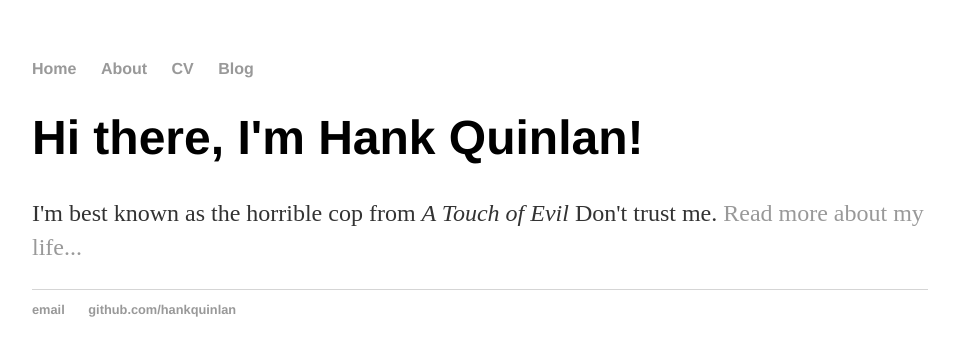
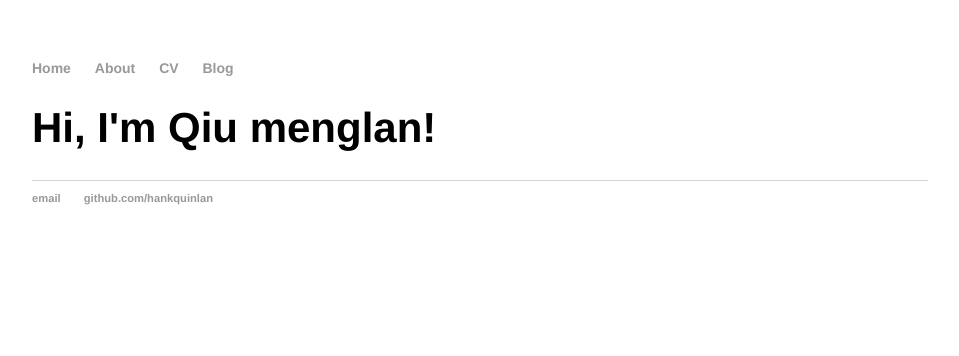
Before and after one commit to lanlan1128/lanlan1128.github.io, a Jekyll site: the page built from index.html, in a window 1280 px wide. Shown: the top 356 px of the page, without its empty margins (160-1119 px from the left). Built offline with Jekyll 4.4.1, drawn with Linux system fonts in a browser that asks for light colours.

```diff
--- a/_layouts/default.html
+++ b/_layouts/default.html
@@ -21,8 +21,8 @@
 			</div><!-- /.container -->
 			<footer>
 	    		<ul>
-	        		<li><a href="mailto:hankquinlanhub@gmail.com">email</a></li>
-	        		<li><a href="https://github.com/hankquinlan">github.com/hankquinlan</a></li>
+	        		<li><a href="mailto:merryOrchid1@gmail.com">email</a></li>
+	        		<li><a href="https://github.com/lanlan1128">github.com/hankquinlan</a></li>
 				</ul>
 			</footer>
 		</body>
--- a/blog/index.html
+++ b/blog/index.html
@@ -1,6 +1,6 @@
 ---
 layout: default
-title: Hank Quinlan's Blog
+title: Qiu Menglan's Blog
 ---
 <h1>{{ page.title }}</h1>
 <ul class="posts">
--- a/css/main.css
+++ b/css/main.css
@@ -1,6 +1,7 @@
 body {
     margin: 60px auto;
     width: 70%;
+    font-size: 14px;
 }
 nav ul, footer ul {
     font-family:'Helvetica', 'Arial', 'Sans-Serif';
@@ -19,12 +20,15 @@
 a:hover {
     text-decoration: underline;
 }
+.container a {
+   color: #0366d6;
+}
 h1 {
     font-size: 3em;
     font-family:'Helvetica', 'Arial', 'Sans-Serif';
 }
 p {
-    font-size: 1.5em;
+    font-size: 1.2em;
     line-height: 1.4em;
     color: #333;
 }
--- a/index.html
+++ b/index.html
@@ -1,8 +1,7 @@
 ---
 layout: default
-title: Hank Quinlan, Horrible Cop
+title: Home page
 ---
 <div class="blurb">
-	<h1>Hi there, I'm Hank Quinlan!</h1>
-	<p>I'm best known as the horrible cop from <em>A Touch of Evil</em> Don't trust me. <a href="/about">Read more about my life...</a></p>
+	<h1>Hi, I'm Qiu menglan!</h1>
 </div><!-- /.blurb -->
```
Also changed, not shown: _posts/2017-05-08-hank-quinlan-site-launched.md (deleted, +0 -7 lines), _posts/2017-05-08-my-first-blog.md (added, +59 -0 lines), images/post1_img1.png (added), images/post1_img2.png (added), images/post1_img3.png (added), 1 other file. Lines whose indentation alone changed are shown as unchanged.
